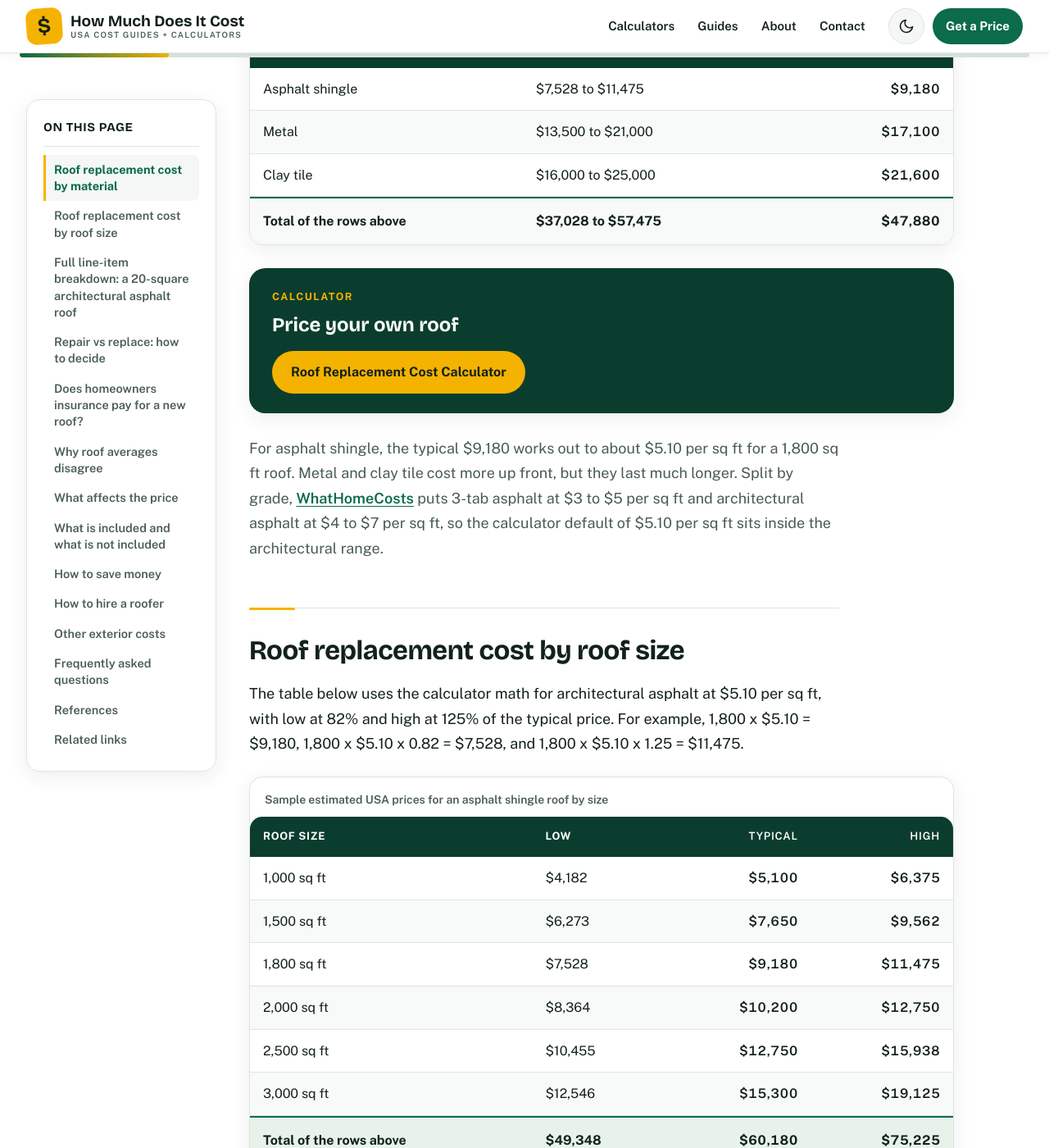
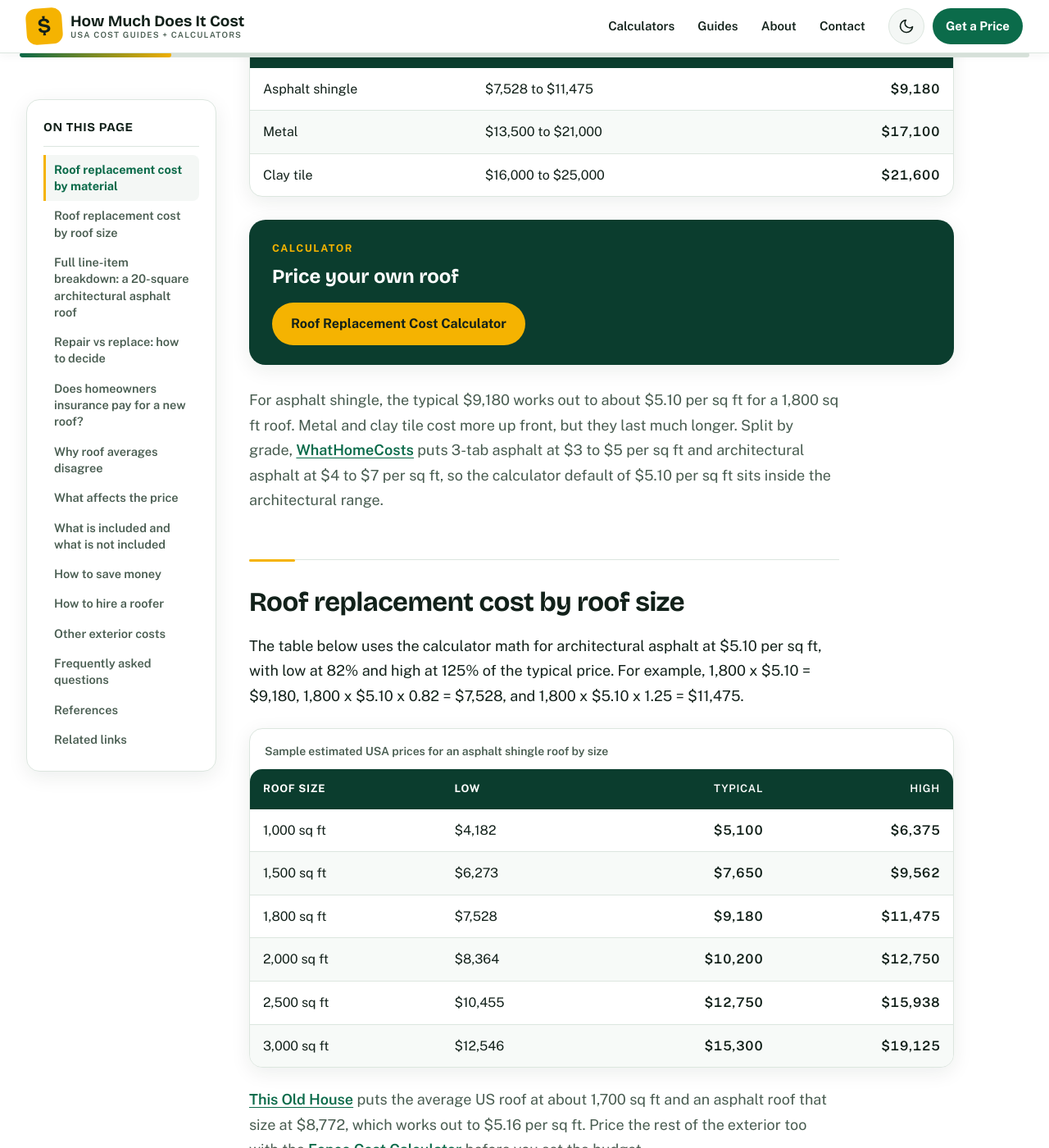
Before and after one commit to zaidmeo09-dhangal/howmuchdoesitcostusa, a Jekyll site: the page built from _posts/2026-11-14-how-much-does-it-cost-to-replace-a-roof.md, in a window 1280 px wide and 1400 px high, scrolled down 1274 px. Shown: the whole window at 82% size. Built offline with Jekyll 4.4.1, drawn with Linux system fonts in a browser that asks for light colours.

```diff
--- a/_posts/2026-11-14-how-much-does-it-cost-to-replace-a-roof.md
+++ b/_posts/2026-11-14-how-much-does-it-cost-to-replace-a-roof.md
@@ -127,7 +127,6 @@ schema: |
 <tr><td>Asphalt shingle</td><td>$7,528 to $11,475</td><td>$9,180</td></tr>
 <tr><td>Metal</td><td>$13,500 to $21,000</td><td>$17,100</td></tr>
 <tr><td>Clay tile</td><td>$16,000 to $25,000</td><td>$21,600</td></tr>
-<tr class="total"><td>Total of the rows above</td><td>$37,028 to $57,475</td><td>$47,880</td></tr>
 </tbody>
 </table>
 </div>
@@ -152,7 +151,6 @@ schema: |
 <tr><td>2,000 sq ft</td><td>$8,364</td><td>$10,200</td><td>$12,750</td></tr>
 <tr><td>2,500 sq ft</td><td>$10,455</td><td>$12,750</td><td>$15,938</td></tr>
 <tr><td>3,000 sq ft</td><td>$12,546</td><td>$15,300</td><td>$19,125</td></tr>
-<tr class="total"><td>Total of the rows above</td><td>$49,348</td><td>$60,180</td><td>$75,225</td></tr>
 </tbody>
 </table>
 </div>
```
